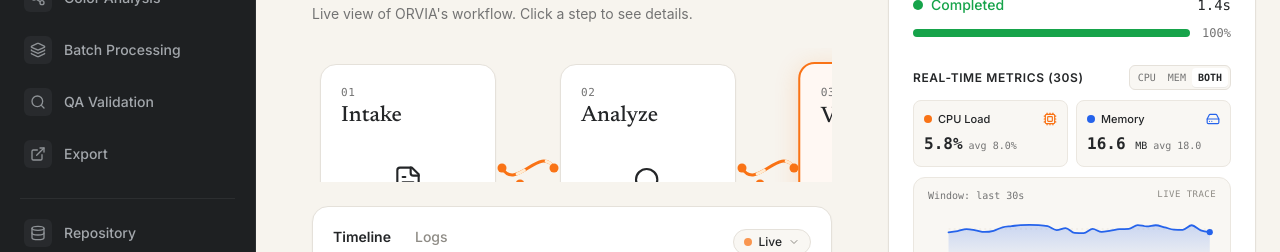
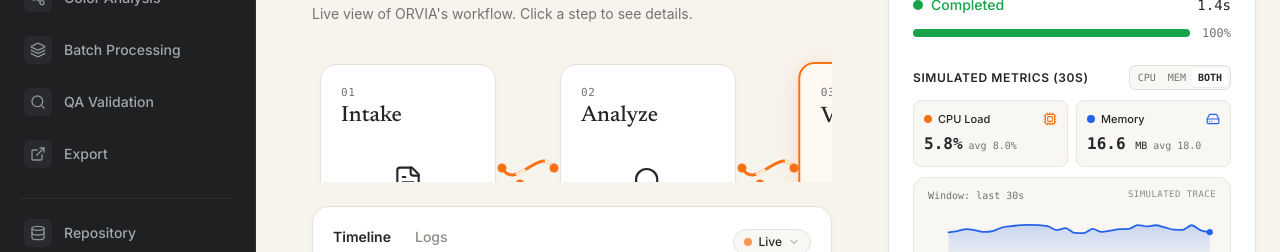
Before and after one commit to rehmantraders550-lab/DASHBOARD, a React (Vite) app: page / in a window 1280 px wide. Shown: the part 193-445 px from the top of the page. Built offline with nearby package versions, Linux system fonts and the light colour scheme.

Commit message:
fix(telemetry): label synthetic sparkline data by source mode

```diff
--- a/src/components/StageMetricsSparkline.tsx
+++ b/src/components/StageMetricsSparkline.tsx
@@ -12,6 +12,7 @@ interface MetricPoint {
 interface StageMetricsSparklineProps {
   stage: WorkflowStage;
   isRunningWorkflow: boolean;
+  sourceMode?: 'SIMULATED' | 'RECORDED' | 'LIVE';
 }
 
 // Generate realistic baseline profile based on stage identity and status
@@ -42,6 +43,7 @@ function generateInitialPoints(stage: WorkflowStage): MetricPoint[] {
 export const StageMetricsSparkline: React.FC<StageMetricsSparklineProps> = ({
   stage,
   isRunningWorkflow,
+  sourceMode = 'SIMULATED',
 }) => {
   const [metricType, setMetricType] = useState<'cpu' | 'memory' | 'both'>('both');
   const [data, setData] = useState<MetricPoint[]>(() => generateInitialPoints(stage));
@@ -172,7 +174,7 @@ export const StageMetricsSparkline: React.FC<StageMetricsSparklineProps> = ({
       {/* Section Header */}
       <div className="flex items-center justify-between">
         <h4 className="text-xs font-semibold text-[#242628] tracking-wider uppercase">
-          Real-Time Metrics (30s)
+          {sourceMode === 'LIVE' ? 'Real-Time Metrics (30s)' : `${sourceMode} Metrics (30s)`}
         </h4>
 
         {/* View Toggle */}
@@ -259,7 +261,7 @@ export const StageMetricsSparkline: React.FC<StageMetricsSparklineProps> = ({
               : 'Window: last 30s'}
           </span>
           <span className="text-[9px] uppercase tracking-wider text-[#8E8B85]">
-            Live Trace
+            {sourceMode === 'LIVE' ? 'Live Trace' : `${sourceMode} Trace`}
           </span>
         </div>
 
```
